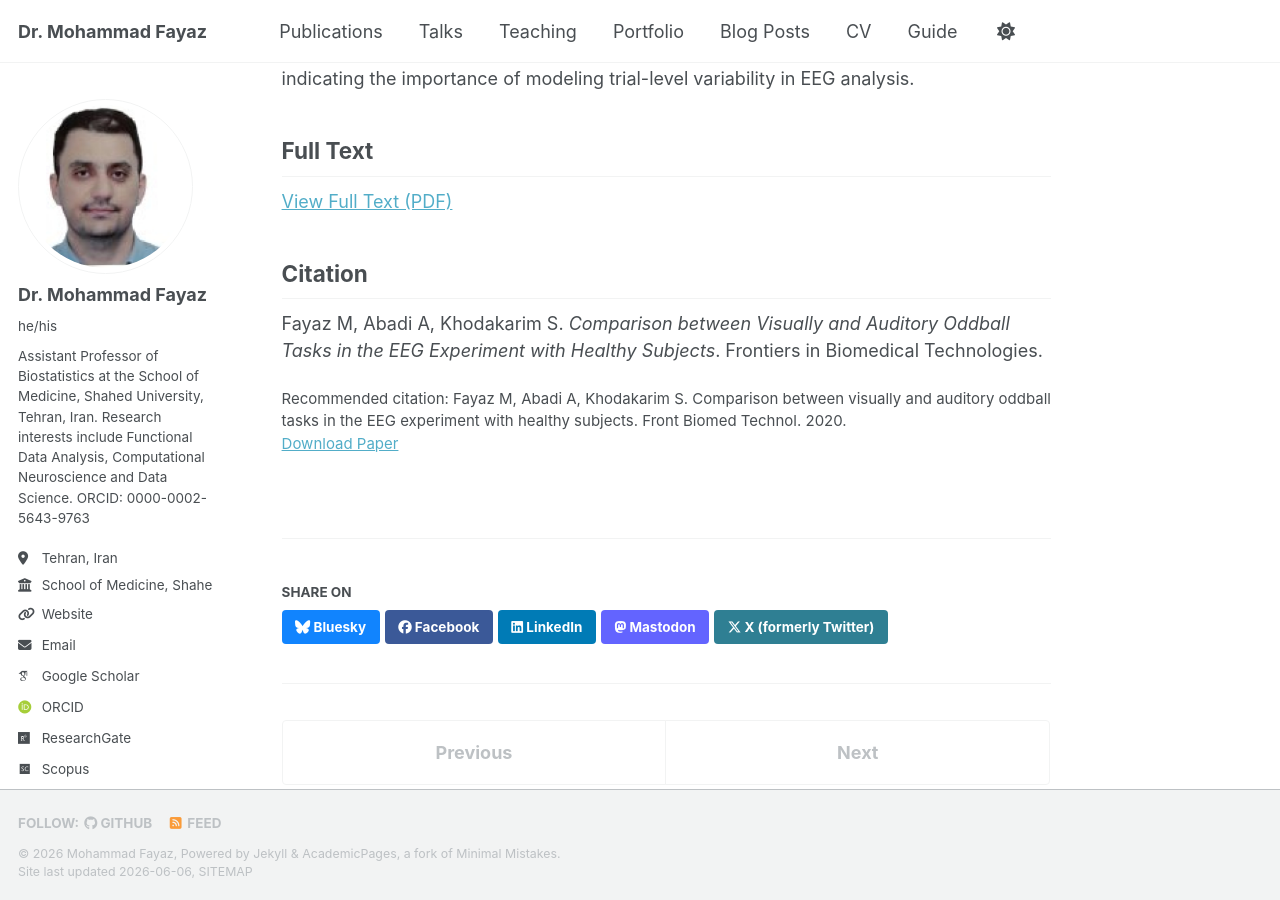
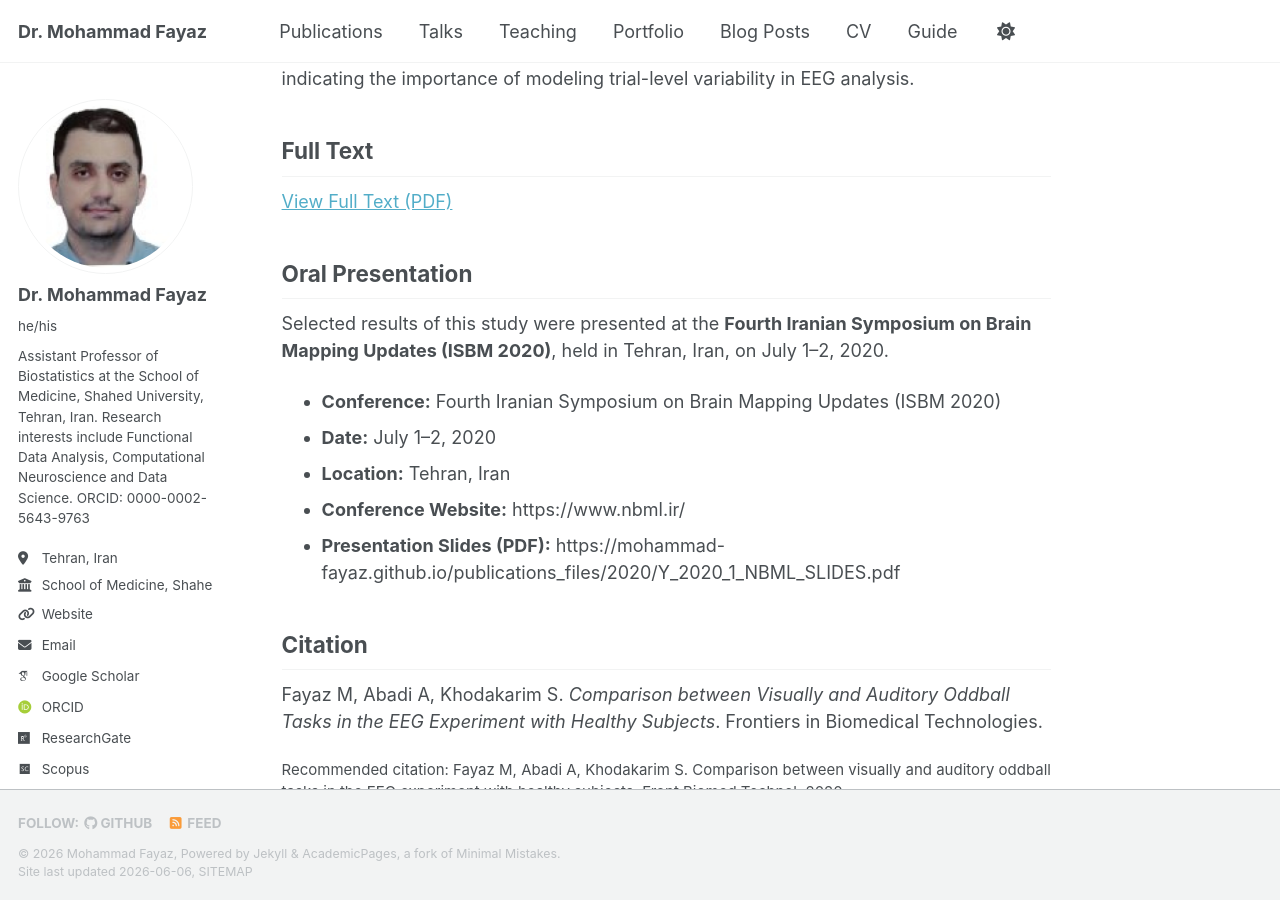
Before and after one commit to mohammad-fayaz/mohammad-fayaz.github.io, a Jekyll site: the page built from _publications/Y_2020_1.md, in a window 1280 px wide and 900 px high, scrolled down 1566 px. Built offline with Jekyll 4.4.1, drawn with Linux system fonts in a browser that asks for light colours; some web fonts are replaced; a script bundle is joined from its source files by our own code; library files that are not in the unit come from our copies.

Commit message:
Update Y_2020_1.md

```diff
--- a/_publications/Y_2020_1.md
+++ b/_publications/Y_2020_1.md
@@ -46,6 +46,19 @@ Comparison between Visually and Auditory Oddball Tasks in the EEG Experiment wit
 
 [View Full Text (PDF)](https://publish.kne-publishing.com/index.php/fbt/article/view/5322/5280)
 
+
+## Oral Presentation
+
+Selected results of this study were presented at the **Fourth Iranian Symposium on Brain Mapping Updates (ISBM 2020)**, held in Tehran, Iran, on July 1–2, 2020.
+
+- **Conference:** Fourth Iranian Symposium on Brain Mapping Updates (ISBM 2020)
+- **Date:** July 1–2, 2020
+- **Location:** Tehran, Iran
+- **Conference Website:** https://www.nbml.ir/
+- **Presentation Slides (PDF):** https://mohammad-fayaz.github.io/publications_files/2020/Y_2020_1_NBML_SLIDES.pdf
+
+
+
 ## Citation
 
 Fayaz M, Abadi A, Khodakarim S. *Comparison between Visually and Auditory Oddball Tasks in the EEG Experiment with Healthy Subjects*. Frontiers in Biomedical Technologies.
```
